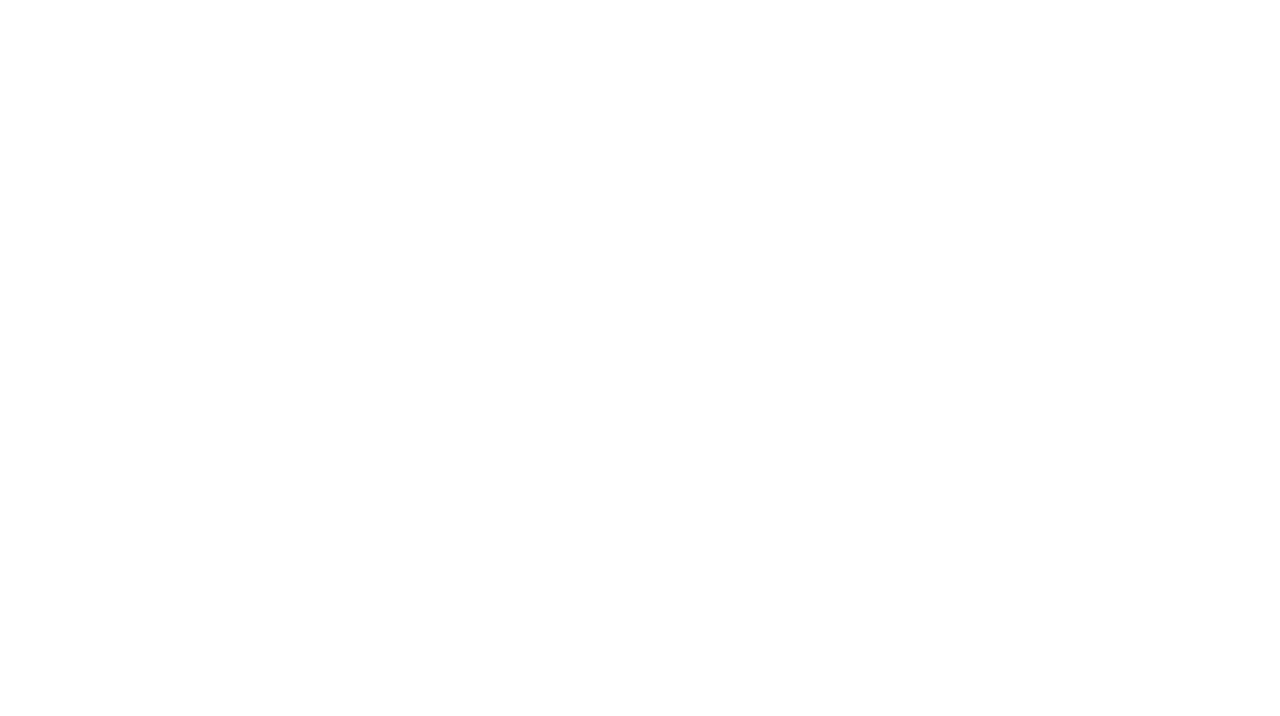
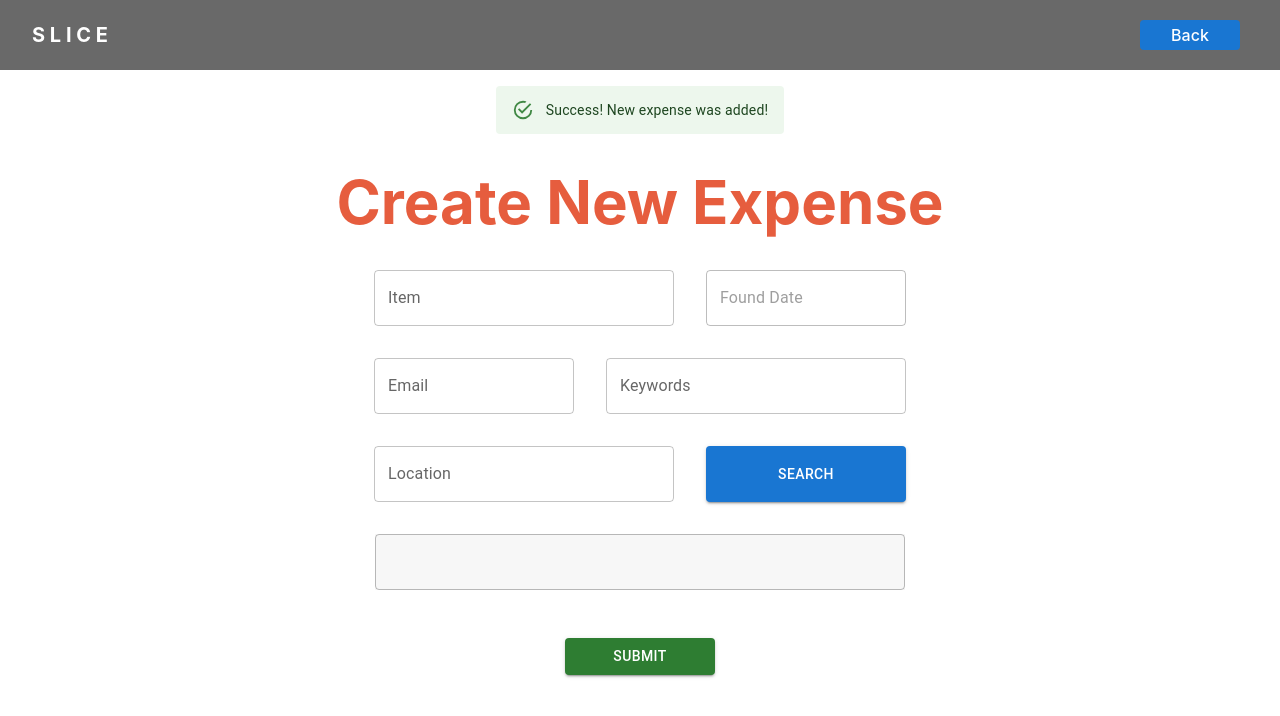
Before and after one commit to wsan3/WebHacks, a React (Create React App) app in the folder client/: page /addexpense in a window 1280 px wide. Shown: the top 716 px of the page. Built offline with nearby package versions, Linux system fonts and the light colour scheme.

Commit message:
third commit

```diff
--- a/client/src/App.js
+++ b/client/src/App.js
@@ -7,6 +7,8 @@ import {
 
 import Dashboard from './components/Dashboard';
 import Main from './components/Main';
+import NewExpense from './components/NewExpense';
+import NewGroup from './components/NewGroup';
 // import './firebase'
 
 export default function App() {
@@ -20,6 +22,12 @@ export default function App() {
           <Route path="/dashboard">
             <Dashboard />
           </Route>
+          <Route path="/addexpense">
+            <NewExpense />
+          </Route>
+          <Route path="/newgroup">
+            <NewGroup />
+          </Route>
         </Switch>
       </div>
     </Router>
--- a/client/src/components/Main.js
+++ b/client/src/components/Main.js
@@ -27,8 +27,12 @@ export default function Main() {
                 </Box>
             </Box>
             <Box sx={{ display: 'flex', bgcolor: '#ffffff', height: '690px', justifyContent: 'center', alignItems: 'center', flexDirection: 'column' }}>
-                <Button variant="contained" sx={{ width: '300px', height: '50px', margin: 2 }}>Add Expense</Button>
-                <Button variant="outlined" sx={{ width: '300px', height: '50px', margin: 2 }} >Create New Grouping</Button>
+                < Link style={{ color: 'white', textDecoration: 'none', fontWeight: 500 }} to="/addexpense">
+                    <Button variant="contained" sx={{ width: '300px', height: '50px', margin: 2 }}>Add New Expense</Button>
+                </Link>
+                < Link style={{ color: '#1976d2', textDecoration: 'none', fontWeight: 500 }} to="/newgroup">
+                    <Button variant="outlined" sx={{ width: '300px', height: '50px', margin: 2 }}>Create New Group</Button>
+                </Link>
             </Box>
         </Box>
     );
--- /dev/null
+++ b/client/src/components/NewExpense.js
@@ -0,0 +1,53 @@
+import * as React from 'react';
+import Box from '@mui/material/Box';
+import TextField from '@mui/material/TextField';
+import { Link } from "react-router-dom";
+
+import Alert from '@mui/material/Alert';
+import Button from '@mui/material/Button';
+
+
+export default function NewExpense() {
+    return (
+        <Box style={{
+            height: '750px',
+            width: '100%',
+            display: 'flex',
+            flexDirection: 'column',
+            justifyContent: 'flex-start',
+            backgroundColor: '#e3f3ff',
+            padding: 0,
+            margin: 0,
+        }}>
+            <Box sx={{ bgcolor: '#696969', height: '70px', display: 'flex', alignItems: 'center', justifyContent: 'space-between' }}>
+                <Box sx={{ display: 'flex', flexDirection: 'row', alignItems: 'center', justifyContent: 'center', margin: 2 }}>
+                    <Box sx={{ fontSize: 20, padding: 2, fontWeight: 'bold', color: 'white' }}>S L I C E</Box>
+                </Box>
+                <Box sx={{ bgcolor: '#1976d2', width: '100px', height: '30px', display: 'flex', justifyContent: 'center', alignItems: 'center', borderRadius: 1, margin: 5 }}>
+                    < Link style={{ color: 'white', textDecoration: 'none', fontWeight: 500 }} to="/main">Back</Link>
+                </Box>
+            </Box>
+            <Box sx={{ display: 'flex', bgcolor: '#ffffff', height: '700px', justifyContent: 'flex-start', alignItems: 'center', flexDirection: 'column' }}>
+                <Box sx={{ height: '80px', display: 'flex', justifyContent: 'center', alignItems: 'center' }}>
+                    {true ? <Alert severity="success">Success! New expense was added!</Alert> : null}
+                </Box>
+                <Box sx={{ fontSize: 60, padding: 2, fontWeight: 'bold', color: '#e65d3e' }}>Create New Expense</Box>
+                <Box sx={{ display: 'flex', flexDirection: 'row' }}>
+                    <TextField  sx={{ margin: 2, width: '300px' }} id="outlined-basic" label="Item" variant="outlined" />
+                    <TextField disabled v sx={{ margin: 2, width: '200px' }} id="outlined-basic" label="Found Date" variant="outlined" />
+                </Box>
+                <Box sx={{ display: 'flex', flexDirection: 'row' }}>
+                    <TextField  sx={{ margin: 2, width: '200px' }} id="outlined-basic" label="Email" variant="outlined" />
+                    <TextField  sx={{ margin: 2, width: '300px' }} id="outlined-basic" label="Keywords" variant="outlined" />
+                </Box>
+                <Box sx={{ display: 'flex', flexDirection: 'row' }}>
+                    <TextField sx={{ margin: 2, width: '300px' }} id="outlined-basic" label="Location" variant="outlined" />
+                    <Button variant="contained" sx={{ margin: 2, color: 'white', width: '200px' }}> Search</Button>
+                </Box>
+                <TextField disabled sx={{ margin: 2, width: '530px', background: '#f7f7f7' }} id="outlined-basic" label="" variant="outlined" />
+
+                <Button variant="contained" color="success" sx={{ margin: 2, marginTop: 4, color: 'white', width: '150px' }} >Submit</Button>
+            </Box>
+        </Box>
+    );
+}
--- /dev/null
+++ b/client/src/components/NewGroup.js
@@ -0,0 +1,53 @@
+import * as React from 'react';
+import Box from '@mui/material/Box';
+import TextField from '@mui/material/TextField';
+import { Link } from "react-router-dom";
+
+import Button from '@mui/material/Button';
+import Alert from '@mui/material/Alert';
+
+
+export default function NewGroup() {
+    return (
+        <Box style={{
+            height: '750px',
+            width: '100%',
+            display: 'flex',
+            flexDirection: 'column',
+            justifyContent: 'flex-start',
+            backgroundColor: '#e3f3ff',
+            padding: 0,
+            margin: 0,
+        }}>
+            <Box sx={{ bgcolor: '#696969', height: '70px', display: 'flex', alignItems: 'center', justifyContent: 'space-between' }}>
+                <Box sx={{ display: 'flex', flexDirection: 'row', alignItems: 'center', justifyContent: 'center', margin: 2 }}>
+                    <Box sx={{ fontSize: 20, padding: 2, fontWeight: 'bold', color: 'white' }}>S L I C E</Box>
+                </Box>
+                <Box sx={{ bgcolor: '#1976d2', width: '100px', height: '30px', display: 'flex', justifyContent: 'center', alignItems: 'center', borderRadius: 1, margin: 5 }}>
+                    < Link style={{ color: 'white', textDecoration: 'none', fontWeight: 500 }} to="/main">Back</Link>
+                </Box>
+            </Box>
+            <Box sx={{ display: 'flex', bgcolor: '#ffffff', height: '700px', justifyContent: 'flex-start', alignItems: 'center', flexDirection: 'column' }}>
+                <Box sx={{ height: '80px', display: 'flex', justifyContent: 'center', alignItems: 'center' }}>
+                    {true ? <Alert severity="success">Success! New group was created!</Alert> : null}
+                </Box>
+                <Box sx={{ fontSize: 60, padding: 2, fontWeight: 'bold', color: '#e65d3e' }}>Create New Group</Box>
+                <Box sx={{ display: 'flex', flexDirection: 'row' }}>
+                    <TextField  sx={{ margin: 2, width: '300px' }} id="outlined-basic" label="Item" variant="outlined" />
+                    <TextField disabled v sx={{ margin: 2, width: '200px' }} id="outlined-basic" label="Found Date" variant="outlined" />
+                </Box>
+                <Box sx={{ display: 'flex', flexDirection: 'row' }}>
+                    <TextField  sx={{ margin: 2, width: '200px' }} id="outlined-basic" label="Email" variant="outlined" />
+                    <TextField  sx={{ margin: 2, width: '300px' }} id="outlined-basic" label="Keywords" variant="outlined" />
+                </Box>
+                <Box sx={{ display: 'flex', flexDirection: 'row' }}>
+                    <TextField sx={{ margin: 2, width: '300px' }} id="outlined-basic" label="Location" variant="outlined" />
+                    <Button variant="contained" sx={{ margin: 2, color: 'white', width: '200px' }}> Search</Button>
+                </Box>
+                <TextField disabled sx={{ margin: 2, width: '530px', background: '#f7f7f7' }} id="outlined-basic" label="" variant="outlined" />
+
+                <Button variant="contained" color="success" sx={{ margin: 2, marginTop: 4, color: 'white', width: '150px' }} >Submit</Button>
+            </Box>
+        </Box>
+    );
+}
```
